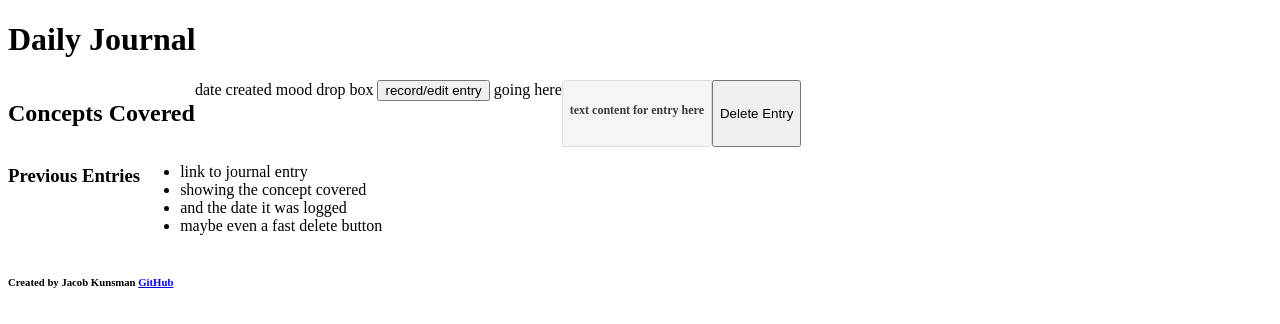
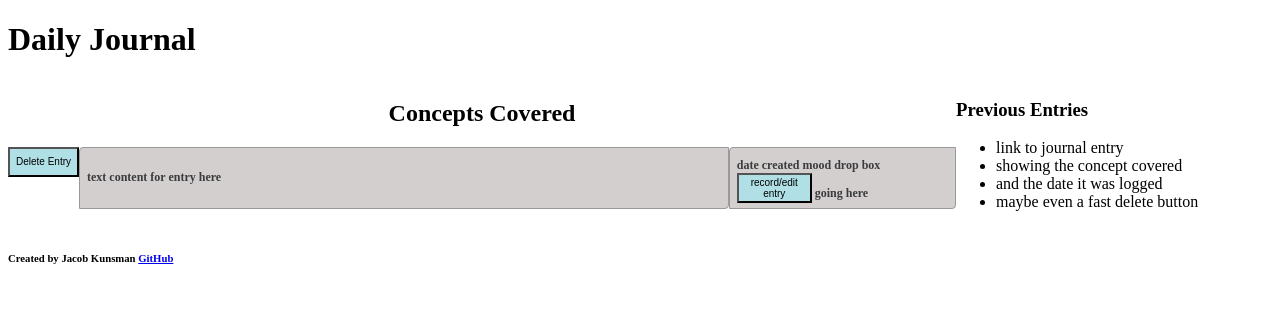
Before and after one commit to jkunsman76/daily-notes, a plain HTML site: page index.html in a window 1280 px wide. Drawn offline with Linux system fonts and the light colour scheme; files that its build step writes are made by us from their sources.

Commit message:
push update still working

```diff
--- a/Styles/main.css
+++ b/Styles/main.css
@@ -9,35 +9,69 @@ body {
 
 }
 .main {
-
+    display:flex;
 }
 .entry {
-display:flex;
-flex: 3;
-flex-wrap: nowrap;
-overflow:scroll;
-overflow-x:hidden;
+    display:flex;
+    flex: 3;
+    flex-wrap: nowrap;
+    flex-direction: column;
 }
 .entry_header {
+    align-items: center;
+    text-align: center;
+}
+.entry_content {
+    display: flex;
+    flex-direction: row-reverse;
+}
 
-}
-.entry_aside {
+.entry_text {
 
-}
-.entry_text {
-    background-color: #F5F5F5;
-    border: 1px solid #DDDDDD;
+    flex: 3;
+    justify-content: center;
+    alignitems: center;
+    background-color: #d3cfcf;
+    border: 1px solid #999999;
     border-radius: 4px 0 4px 0;
     color: #3B3C3E;
     font-size: 12px;
     font-weight: bold;
     left: -1px;
     padding: 10px 7px 5px;
+    overflow:scroll;
+    overflow-x:hidden;
+}
+.entry_aside {
+    flex:1;
+    background-color: #d3cfcf;
+    border: 1px solid #999999;
+    border-radius: 4px 0 4px 0;
+    color: #3B3C3E;
+    font-size: 12px;
+    font-weight: bold;
+    left: -1px;
+    padding: 10px 7px 5px;
+   }
+.edit_btn {
+    max-width: 75px;
+    height: 30px;
+    background-color: powderblue;
+    align-items: flex-end;
+    justify-content: flex-start;
+    font-size: 10px;
+}
+.delete_btn{
+    max-width: 75px;
+    height: 30px;
+    background-color: powderblue;
+    align-items: flex-end;
+    justify-content: flex-start;
+    font-size: 10px;
 }
 .right_aside {
-display:flex;
-flex:1;
-flex-wrap: nowrap;
+    flex:1;
+    flex-wrap: nowrap;
 }
 .right_aside_header {
 
--- a/index.html
+++ b/index.html
@@ -6,7 +6,7 @@
     <meta http-equiv="X-UA-Compatible" content="IE=edge">
     <meta name="viewport" content="width=device-width, initial-scale=1.0">
     <title>Daily Journal</title>
-    <link rel="stylesheet" href="main.css">
+    <link rel="stylesheet" href="Styles/main.css">
 </head>
 
 <body class="body">
@@ -14,17 +14,19 @@
         <h1 class="main_header_text">Daily Journal</h1>
     </header>
     <main class="main">
-        <article class="entry" style="overflow-y:scroll;">
+        <article class="entry">
             <h2 class="entry_header">Concepts Covered</h2>
+            <div class="entry_content">
                 <aside class="entry_aside"> date created mood drop box
                     <button type="onclick" class="edit_btn">record/edit entry</button> going here
                 </aside>
-        <div class="entry_text">
+                <div class="entry_text" style="overflow-y:scroll">
                     <p>text content for entry here</p>
                 </div>
                 <button type="onclick" class="delete_btn">Delete Entry</button>
+            </div>
         </article>
-    </main>
+
         <aside class="right_aside">
             <h3 class="right_side_header">Previous Entries</h3>
             <ul class="nav_tabs">
@@ -34,6 +36,7 @@
                 <li>maybe even a fast delete button</li>
             </ul>
         </aside>
+    </main>
 
 
     <script src="Scripts/notes.js"></script>
```
Lines whose indentation alone changed are shown as unchanged.
